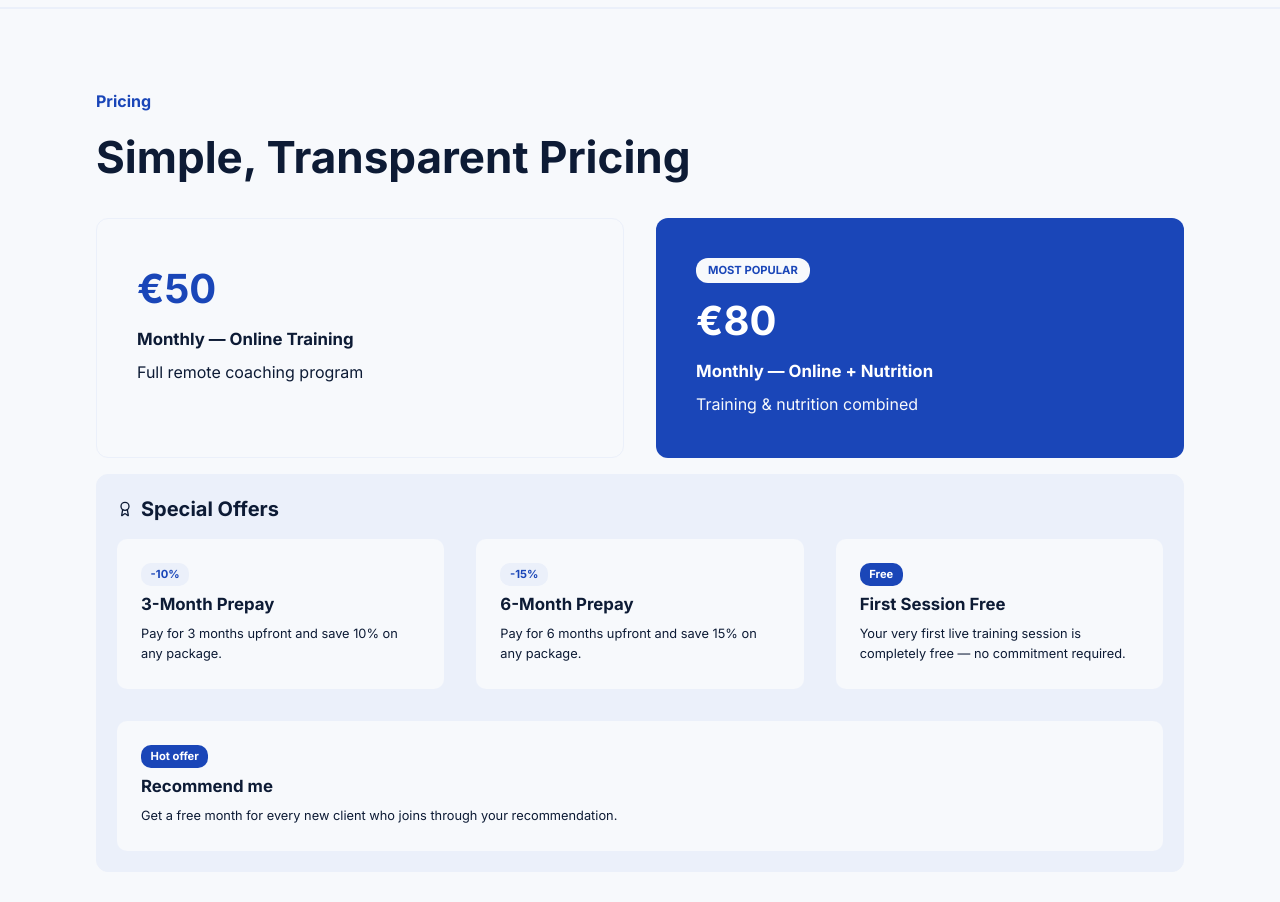
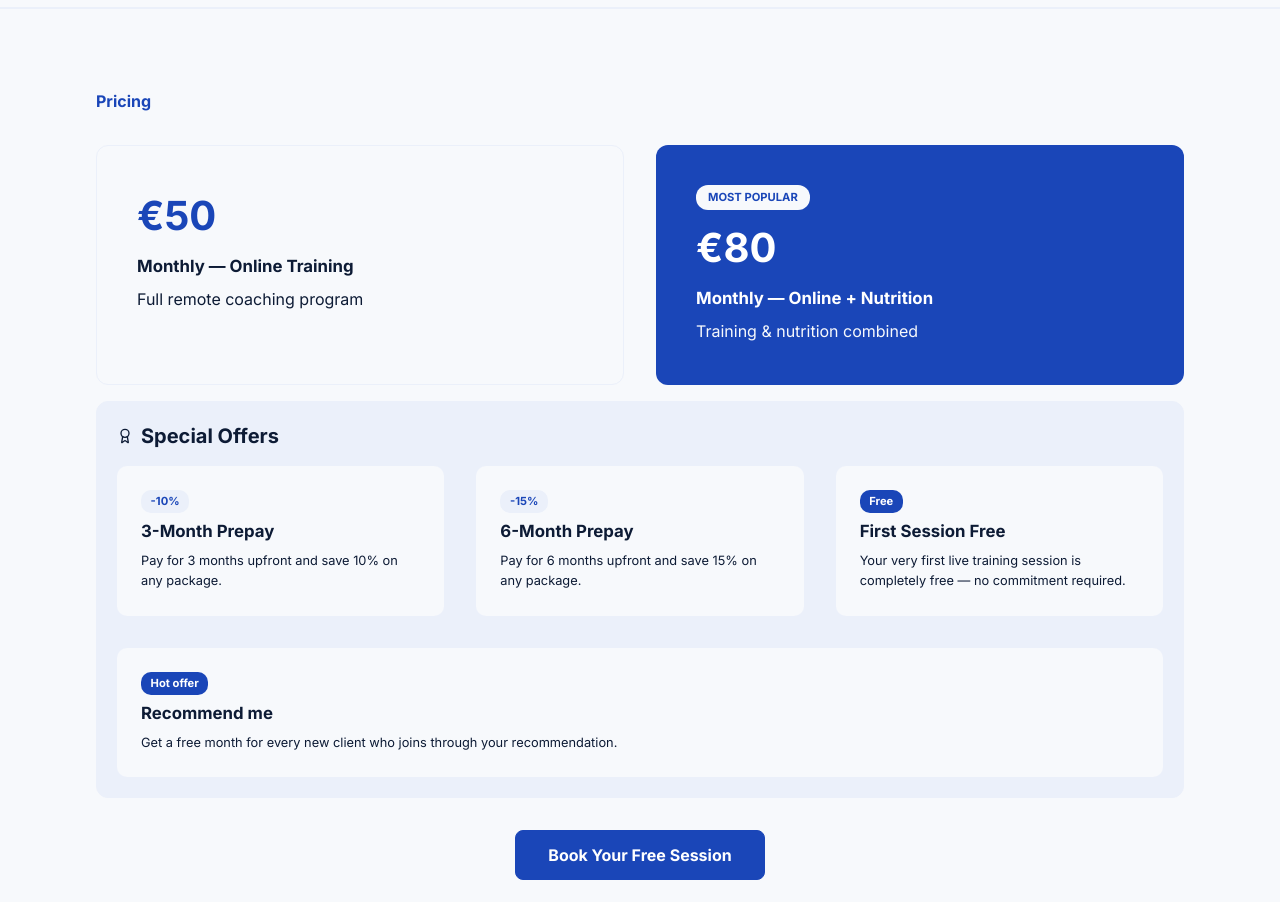
Before and after one commit to George-frontend/trainer-portfolio, a React (Vite) app in the folder trainer-portfolio-2026/: page /programs/remote-coaching in a window 1280 px wide. Shown: the part 1680-2582 px from the top of the page. Built offline with nearby package versions, Linux system fonts and the light colour scheme.

Commit message:
improve information and remove unnecessary elements

```diff
--- a/trainer-portfolio-2026/src/components/Services.jsx
+++ b/trainer-portfolio-2026/src/components/Services.jsx
@@ -45,7 +45,7 @@ const Services = () => {
 
             <p className="card-p">
               A complete online training experience — custom weekly programs,
-              video form reviews, and direct support wherever you are in the world.
+              feedback to your videos, and direct support wherever you are in the world.
             </p>
 
             <Link to="/programs/remote-coaching" className="card-link">View More <ChevronRight size={14} /></Link>
@@ -60,8 +60,8 @@ const Services = () => {
             <h3 className="card-title">Nutrition Guidance</h3>
 
             <p className="card-p">
-              Precision nutrition coaching tailored to your training load,
-              metabolic needs, and lifestyle. Sustainable protocols grounded in evidence.
+              Precision nutrition coaching tailored to your goals,
+              metabolic needs, and lifestyle. Science based methods.
             </p>
 
             <Link to="/programs/nutrition-guidance" className="card-link">View More <ChevronRight size={14}/></Link>
--- a/trainer-portfolio-2026/src/pages/NutritionGuidance.jsx
+++ b/trainer-portfolio-2026/src/pages/NutritionGuidance.jsx
@@ -37,7 +37,7 @@ const NutritionGuidance = () => {
 
             <p className="feature-p">
               A personalized nutrition plan tailored to your goals, lifestyle,
-              food preferences, and daily schedule — not a generic protocol.
+              food preferences, and daily schedule.
             </p>
           </article>
 
@@ -49,7 +49,7 @@ const NutritionGuidance = () => {
 
             <p className="feature-p">
               Evidence-based strategies that produce real, lasting results —
-              no fad diets, no extreme approaches, no short-term fixes.
+              no fad diets, no extreme approaches.
             </p>
           </article>
 
@@ -107,8 +107,6 @@ const NutritionGuidance = () => {
 
         <span className="primary-span">Pricing</span>
 
-        <h2 className="pricing-h2">Simple, Transparent Pricing</h2>
-
         <div className="pricing-cards">
 
           <div className="pricing-card">
@@ -126,7 +124,7 @@ const NutritionGuidance = () => {
 
             <span className="price-title">Monthly — Nutrition + Individual Training</span>
 
-            <p className="price-description">Best value full package</p>
+            <p className="price-description">Full package</p>
           </div>
 
           <div className="pricing-card popular">
--- a/trainer-portfolio-2026/src/pages/OneOnOneCoaching.jsx
+++ b/trainer-portfolio-2026/src/pages/OneOnOneCoaching.jsx
@@ -95,8 +95,6 @@ const OneOnOneCoaching = () => {
       <section className="program-pricing">
 
         <span className="primary-span">Pricing</span>
-
-        <h2 className="pricing-h2">Simple, Transparent Pricing</h2>
 
         <div className="pricing-cards">
 
--- a/trainer-portfolio-2026/src/pages/RemoteCoaching.jsx
+++ b/trainer-portfolio-2026/src/pages/RemoteCoaching.jsx
@@ -111,9 +111,6 @@ const RemoteCoaching = () => {
 
         <span className="primary-span">Pricing</span>
 
-        <h2 className="pricing-h2">Simple, Transparent Pricing</h2>
-
-
         <div className="pricing-cards">
 
           <div className="pricing-card">
--- a/trainer-portfolio-2026/src/styles/program-pages.css
+++ b/trainer-portfolio-2026/src/styles/program-pages.css
@@ -168,10 +168,6 @@
   background-color: var(--background);
 }
 
-.pricing-h2 {
-  color: var(--primary-text);
-}
-
 .pricing-cards {
   display: flex;
   flex-direction: column;
@@ -329,8 +325,7 @@
     padding: 3rem 3rem;
   }
 
-  .features-h2,
-  .pricing-h2 {
+  .features-h2 {
     font-size: 2.25rem;
   }
 
@@ -431,8 +426,7 @@
     padding: 5rem 6rem;
   }
 
-  .features-h2,
-  .pricing-h2 {
+  .features-h2 {
     font-size: 2.75rem;
   }
 
```
